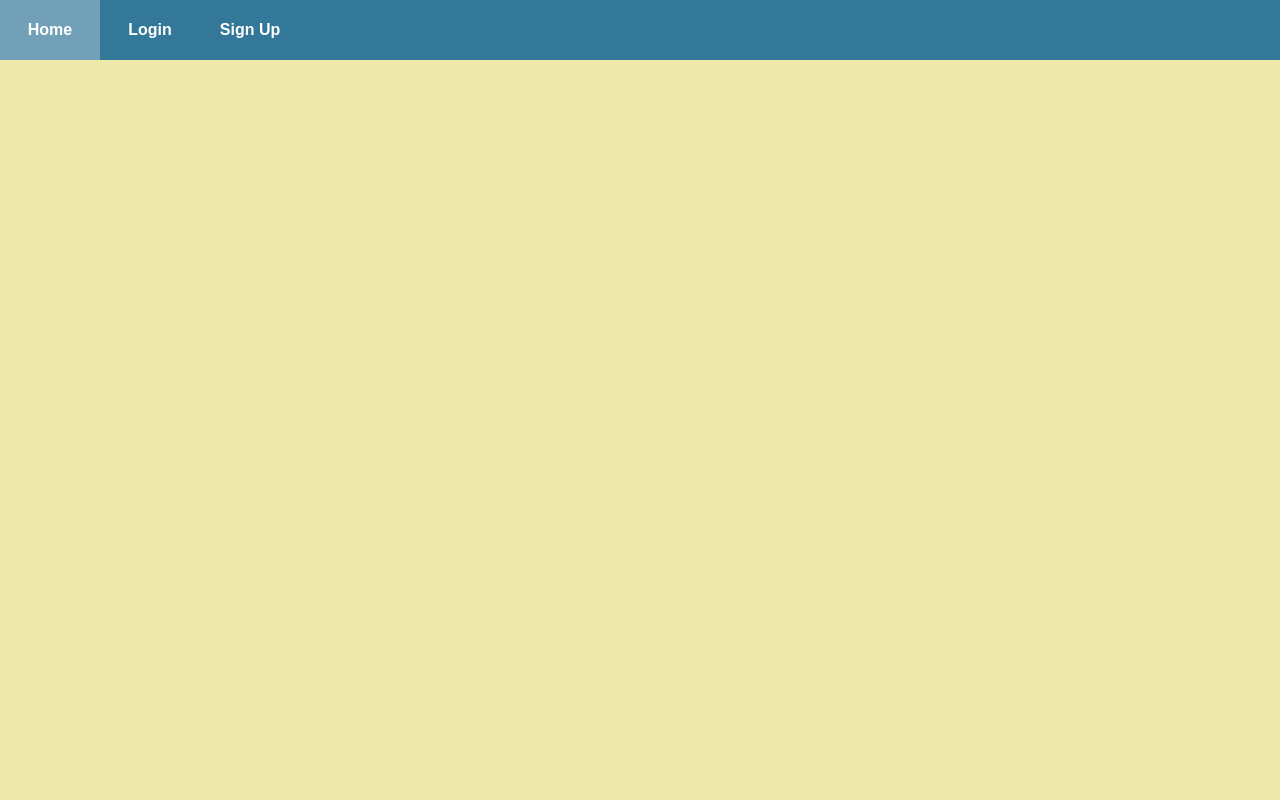
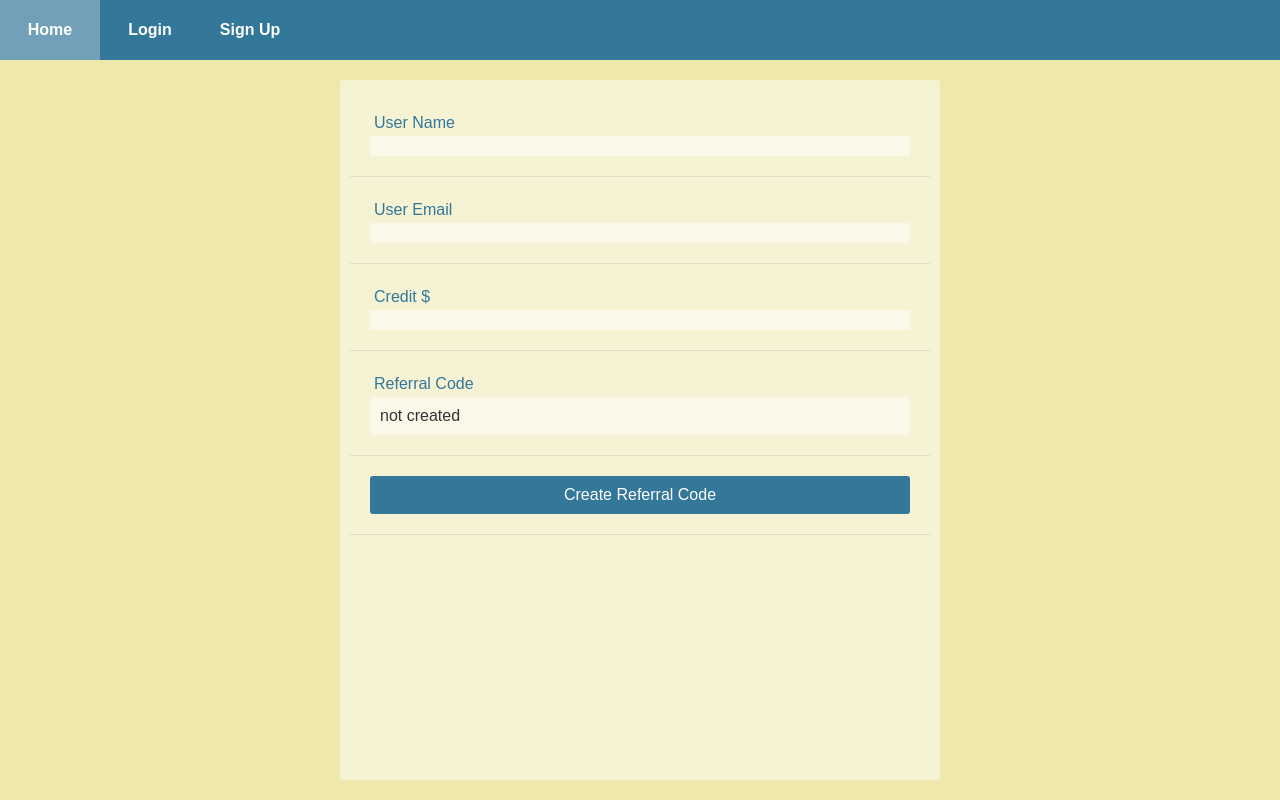
Before and after one commit to ioanniskousis/amitree-react, a React (Create React App) app: page /user/1 in a window 1280 px wide. Built offline with nearby package versions, Linux system fonts and the light colour scheme.

Commit message:
added userinfo view

```diff
--- a/package.json
+++ b/package.json
@@ -6,9 +6,11 @@
     "@testing-library/jest-dom": "^5.11.4",
     "@testing-library/react": "^11.1.0",
     "@testing-library/user-event": "^12.1.10",
+    "@version/react-router-v3": "^1.0.0",
     "prop-types": "^15.7.2",
     "react": "^17.0.2",
     "react-dom": "^17.0.2",
+    "react-router": "^5.2.0",
     "react-router-dom": "^5.2.0",
     "react-scripts": "4.0.3",
     "web-vitals": "^1.0.1"
--- a/src/App.js
+++ b/src/App.js
@@ -1,3 +1,4 @@
+/* eslint-disable no-alert */
 import {
   BrowserRouter as Router,
   Route,
@@ -13,8 +14,11 @@ import { NavBar } from './components/navBar';
 import { Home } from './components/home';
 import { Login } from './components/login';
 import { Signup } from './components/signup';
+import { UserInfo } from './components/userInfo';
+import { ActivityInticator } from './components/activityInticator';
 
 import { loginRequest } from './modules/loginRequest';
+import { userInfoRequest } from './modules/userRequests';
 
 class App extends Component {
   constructor(props) {
@@ -22,14 +26,18 @@ class App extends Component {
     const params = new URLSearchParams(document.location.search.substring(1));
     const referralCode = params.get('referral_code');
     const apiParam = params.get('apiURL') || 'http://localhost:3000';
+    // const apiParam = params.get('apiURL') || 'https://boiling-fjord-82978.herokuapp.com';
     this.state = {
       apiURL: apiParam,
       authenticationInfo: {},
+      userInfo: {},
       referralTicket: referralCode,
       redirectToSignUp: referralCode != null,
+      redirectToUser: false,
       activityIndicator: false,
     };
     this.loginHandler = this.loginHandler.bind(this);
+    this.loadUserInfo = this.loadUserInfo.bind(this);
   }
 
   loginHandler(event) {
@@ -40,7 +48,6 @@ class App extends Component {
     const form = event.currentTarget;
     loginRequest(form, apiURL, (results) => {
       if (results) {
-        alert(JSON.stringify(results));
         this.setState({
           authenticationInfo: results,
           activityIndicator: false,
@@ -54,22 +61,51 @@ class App extends Component {
     });
   }
 
+  loadUserInfo(userId) {
+    // alert(`userId : ${userId}`);
+    this.setState({ activityIndicator: true });
+    const { authenticationInfo, apiURL } = this.state;
+    const { authToken } = authenticationInfo;
+    userInfoRequest(authToken, apiURL, userId, (results) => {
+      if (results) {
+        this.setState({
+          userInfo: results,
+          // currentView: 'user-info',
+          redirectToUser: true,
+          activityIndicator: false,
+        });
+        return;
+      }
+      this.setState({ activityIndicator: false });
+    });
+  }
+
   render() {
     const {
       apiURL,
       authenticationInfo,
+      userInfo,
       referralTicket,
       redirectToSignUp,
+      redirectToUser,
       activityIndicator,
     } = this.state;
     const signup = redirectToSignUp ? <Redirect to="/signup" /> : '';
-    const activity = activityIndicator ? <div /> : '';
+    const activity = activityIndicator ? <ActivityInticator show={activityIndicator} apiURL={apiURL} /> : '';
+    let redirectToUserInfo = '';
+    if (redirectToUser) {
+      const { userId } = authenticationInfo;
+      redirectToUserInfo = <Redirect to={`/user/${userId}`} />;
+      // eslint-disable-next-line react/no-direct-mutation-state
+      this.state.redirectToUser = false;
+    }
 
     return (
       <Router>
         { activity }
         { signup }
-        <NavBar authenticationInfo={authenticationInfo} />
+        { redirectToUserInfo }
+        <NavBar authenticationInfo={authenticationInfo} loadUserInfo={this.loadUserInfo} />
         <main>
           <Switch>
             <Route exact path="/">
@@ -85,7 +121,11 @@ class App extends Component {
             </Route>
 
             <Route path="/user/:id">
-              <div />
+              <UserInfo
+                userInfo={userInfo}
+                authenticationInfo={authenticationInfo}
+                loadUserInfo={this.loadUserInfo}
+              />
             </Route>
 
             <Route path="/users">
--- /dev/null
+++ b/src/components/activityInticator.js
@@ -0,0 +1,29 @@
+/* eslint-disable react/require-default-props */
+import PropTypes from 'prop-types';
+import gear from '../images/gear.png';
+
+export function ActivityInticator(props) {
+  const { show, apiURL } = props;
+  if (!show) return '';
+  const accMsg = `Accessing: ${apiURL}`;
+  return (
+    <div className="activity-indicator-container">
+      <div>
+        <img src={gear} alt="" className="activity-indicator" />
+        <p>{accMsg}</p>
+      </div>
+    </div>
+  );
+}
+
+ActivityInticator.propTypes = {
+  show: PropTypes.bool,
+  apiURL: PropTypes.string,
+};
+
+ActivityInticator.defaults = {
+  show: false,
+  apiURL: null,
+};
+
+export default ActivityInticator;
--- /dev/null
+++ b/src/components/userInfo.js
@@ -0,0 +1,157 @@
+/* eslint-disable jsx-a11y/no-noninteractive-element-interactions */
+/* eslint-disable jsx-a11y/click-events-have-key-events */
+/* eslint-disable no-plusplus */
+/* eslint-disable jsx-a11y/label-has-associated-control */
+/* eslint-disable react/forbid-prop-types */
+import { Component } from 'react';
+import PropTypes from 'prop-types';
+
+export class UserInfo extends Component {
+  constructor(props) {
+    super(props);
+    this.invitedUsersTable = this.invitedUsersTable.bind(this);
+  }
+
+  invitedUsersTable() {
+    // alert(JSON.stringify(this.props));
+    const { userInfo } = this.props;
+    const {
+      invitedUsers,
+    } = userInfo;
+    const { loadUserInfo } = this.props;
+
+    if (invitedUsers.length === 0) {
+      return (
+        <label>none</label>
+      );
+    }
+
+    const tableHeaders = (
+      <tr>
+        <th>Name</th>
+        <th>Email</th>
+        <th>Credit</th>
+      </tr>
+    );
+
+    const rows = invitedUsers.map((user) => (
+      <tr className="trow" key={user.id} onClick={() => loadUserInfo(user.id)}>
+        <td>{user.name}</td>
+        <td>{user.email}</td>
+        <td>{user.credit}</td>
+      </tr>
+    ));
+
+    const table = (
+      <table>
+        <tbody>
+          {tableHeaders}
+          {rows}
+        </tbody>
+      </table>
+    );
+
+    return table;
+  }
+
+  render() {
+    const {
+      authenticationInfo,
+      userInfo,
+      referralRequest,
+      loadUserInfo,
+    } = this.props;
+    const {
+      id,
+      name,
+      email,
+      credit,
+      inviter,
+      referralCode,
+      invitedUsers,
+    } = userInfo;
+    const inviterName = inviter ? inviter.name : '';
+
+    const referralButton = (
+      authenticationInfo.userId === id ? (
+        <div className="input-container">
+          <button onClick={(e) => referralRequest(e)} type="button">
+            Create Referral Code
+          </button>
+        </div>
+      ) : '');
+
+    return (
+      <section id="user-section">
+        <div className="table-container">
+          <div className="input-container">
+            <label>User Name</label>
+            <p>{name}</p>
+          </div>
+
+          <div className="input-container">
+            <label>User Email</label>
+            <p>{email}</p>
+          </div>
+
+          <div className="input-container">
+            <label>Credit $</label>
+            <p>{credit}</p>
+          </div>
+
+          {
+            inviter ? (
+              <div className="input-container">
+                <label>Inviter</label>
+                <p className="cursor-pointer" onClick={() => loadUserInfo(inviter.id)}>{inviterName}</p>
+              </div>
+            ) : ''
+          }
+
+          <div className="input-container">
+            <label>Referral Code</label>
+            <p>{referralCode || 'not created'}</p>
+          </div>
+
+          {
+            referralCode ? '' : referralButton
+          }
+
+          {
+            referralCode ? (
+              <div className="input-container">
+                <label>
+                  Registered Invited Users
+                  <span>
+                    (
+                    {invitedUsers.length}
+                    )
+                  </span>
+                </label>
+                <div id="selected_user_invited_users">
+                  {this.invitedUsersTable()}
+                </div>
+              </div>
+            ) : ''
+          }
+        </div>
+      </section>
+    );
+  }
+}
+
+UserInfo.propTypes = {
+  authenticationInfo: PropTypes.object,
+  userInfo: PropTypes.object,
+  referralRequest: PropTypes.func,
+  loadUserInfo: PropTypes.func,
+};
+
+UserInfo.defaultProps = {
+  authenticationInfo: null,
+  userInfo: null,
+  referralRequest: null,
+  loadUserInfo: null,
+};
+
+export default UserInfo;
--- a/src/modules/loginRequest.js
+++ b/src/modules/loginRequest.js
@@ -29,7 +29,7 @@ export async function loginRequest(form, apiURL, handle) {
     .then((response) => response.json())
     .then((json) => handle(parse(json)))
     .catch((e) => {
-      alert(JSON.stringify(e));
+      alert(`loginRequest catch: ${JSON.stringify(e)}`);
       return null;
     });
 }
--- /dev/null
+++ b/src/modules/userRequests.js
@@ -0,0 +1,63 @@
+/* eslint-disable no-alert */
+function parseIndex(json) {
+  const { error } = json;
+  if (error) {
+    alert(JSON.stringify(`error: ${error}`));
+    return null;
+  }
+  return json;
+}
+
+export async function usersIndexRequest(authToken, apiURL, handle) {
+  const actionUrl = `${apiURL}/users`;
+
+  const options = {
+    method: 'get',
+    headers: {
+      Authorization: `Bearer ${authToken}`,
+    },
+  };
+  await fetch(actionUrl, options)
+    .then((response) => response.json())
+    .then((json) => handle(parseIndex(json)))
+    .catch((e) => {
+      alert(JSON.stringify(e));
+      return null;
+    });
+}
+
+function parseInfo(json) {
+  const { error } = json;
+  if (error) {
+    alert(JSON.stringify(`error: ${error}`));
+    return null;
+  }
+  // alert('json :' + JSON.stringify(json));
+  return {
+    id: json.id,
+    name: json.name,
+    email: json.email,
+    inviter: json.inviter,
+    credit: json.credit,
+    referralCode: json.referral_code,
+    invitedUsers: json.invited_users,
+  };
+}
+
+export async function userInfoRequest(authToken, apiURL, userId, handle) {
+  const actionUrl = `${apiURL}/user/${userId}`;
+
+  const options = {
+    method: 'get',
+    headers: {
+      Authorization: `Bearer ${authToken}`,
+    },
+  };
+  await fetch(actionUrl, options)
+    .then((response) => response.json())
+    .then((json) => handle(parseInfo(json)))
+    .catch((e) => {
+      alert(JSON.stringify(e));
+      return null;
+    });
+}
--- a/src/stylesheets/style.css
+++ b/src/stylesheets/style.css
@@ -234,3 +234,18 @@ tr {
   justify-content: center;
   align-items: center;
 }
+
+.activity-indicator-container div {
+  display: flex;
+  flex-direction: column;
+  justify-content: center;
+  align-items: center;
+}
+
+.activity-indicator-container p {
+  margin-top: 30px;
+  padding: 20px;
+  border-radius: 10px;
+  background-color: white;
+  color: brown;
+}
```
Also changed, not shown: src/components/navBar.js (+16 -2 lines), 1 other file (tests, documents, lock files or other folders).
